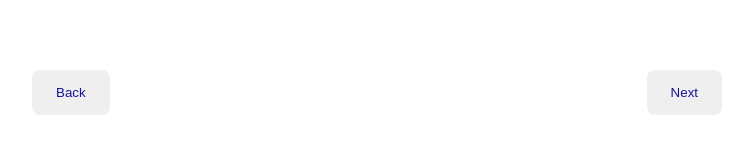
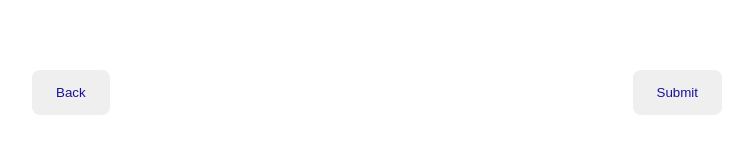
Before and after one commit to marriiaa-j/KineticKrew, a React (Create React App) app: page /fitnessquestions in a window 1280 px wide. Shown: the part 1170-1323 px from the top of the page, without its empty margins (263-1016 px from the left). Built offline with nearby package versions, Linux system fonts and the light colour scheme.

Commit message:
Connect questionnaire pages to backend

```diff
--- a/src/FitnessQuestions.js
+++ b/src/FitnessQuestions.js
@@ -1,7 +1,11 @@
 import {useState} from 'react';
-import {useNavigate} from 'react-router-dom';
+import {useNavigate, useLocation} from 'react-router-dom';
+
 
 function FitnessQuestions() {
+    const location = useLocation();
+    const profile = location.state?.profile || {};
+    const [saveError, setSaveError] = useState('');
     const navigate = useNavigate();
 
     const [fitnessLevel, setFitnessLevel] = useState(''); //Question 5
@@ -40,6 +44,38 @@ function toggleBarrier(barrier) {
   });
 }
 
+    async function handleSubmit() {
+      setSaveError('');
+
+      const answers = {
+        ...profile,
+        fitness_level: fitnessLevel || null,
+        fitness_goals: fitnessGoals,
+        days_per_week: workoutDays || null,
+        workout_preferences: workoutPreferences,
+        barriers: barriers,
+      };
+
+      try {
+        const res = await fetch('http://localhost:4000/api/questionnaire', {
+          method: 'POST',
+          headers: { 'Content-Type': 'application/json' },
+          credentials: 'include',
+          body: JSON.stringify(answers),
+        });
+
+        const data = await res.json();
+
+        if (!res.ok) {
+          setSaveError(data.error || 'Could not save your answers.');
+          return;
+        }
+
+        navigate('/homepage');
+      } catch (err) {
+        setSaveError('Could not reach the server. Is the backend running?');
+      }
+    }
 
     return (
         <div className="questionnaire-container">
@@ -217,14 +253,15 @@ function toggleBarrier(barrier) {
             <p> What prevents you: {barriers.join(', ')} </p>
         )} */}
 
+        {saveError && <p className="error-message">{saveError}</p>}
 
         <div className="navigation-buttons">
              <button onClick={() => navigate('/questionnaire')}>
              Back
              </button>
 
-            <button onClick={() => navigate('/homepage')}>
-                Next
+            <button onClick={handleSubmit}>
+            Submit
             </button>
 
 
--- a/src/Questionnaire.js
+++ b/src/Questionnaire.js
@@ -13,15 +13,16 @@ function Questionnaire() {
 
 
   //---- passes server values to next page CM----
+    //---- passes page 1 answers to the next page ----
   function handleNext() {
-  const profile = {
-    gender: sex,
-    age: Number(age),
-    height_inches: Number(heightFeet) * 12 + Number(heightInches || 0),
-    weight_lbs: Number(weight),
-  };
-  navigate('/fitnessquestions', { state: { profile } });
-}
+    const profile = {
+      sex: sex || null,
+      age: age === '' ? null : Number(age),
+      height_inches: heightFeet === '' ? null : Number(heightFeet) * 12 + Number(heightInches || 0),
+      weight_lbs: weight === '' ? null : Number(weight),
+    };
+    navigate('/fitnessquestions', { state: { profile } });
+  }
 
   return (
     <div className="questionnaire-page">
@@ -144,10 +145,6 @@ function Questionnaire() {
              <button onClick={handleNext}>
               Next
               </button>
-
-            <button onClick={() => navigate('/fitnessquestions')}>
-                Next
-            </button>
          </div>
     </div>
   </div>
```
